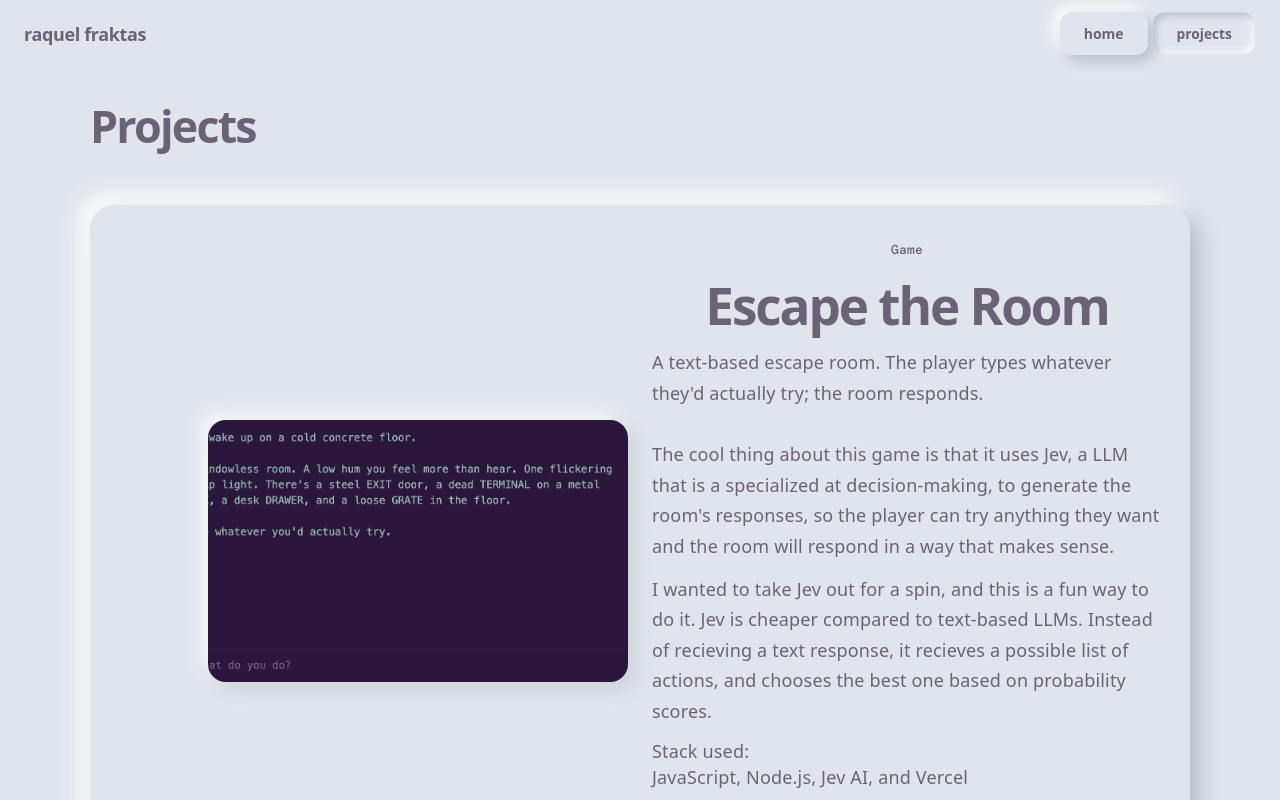
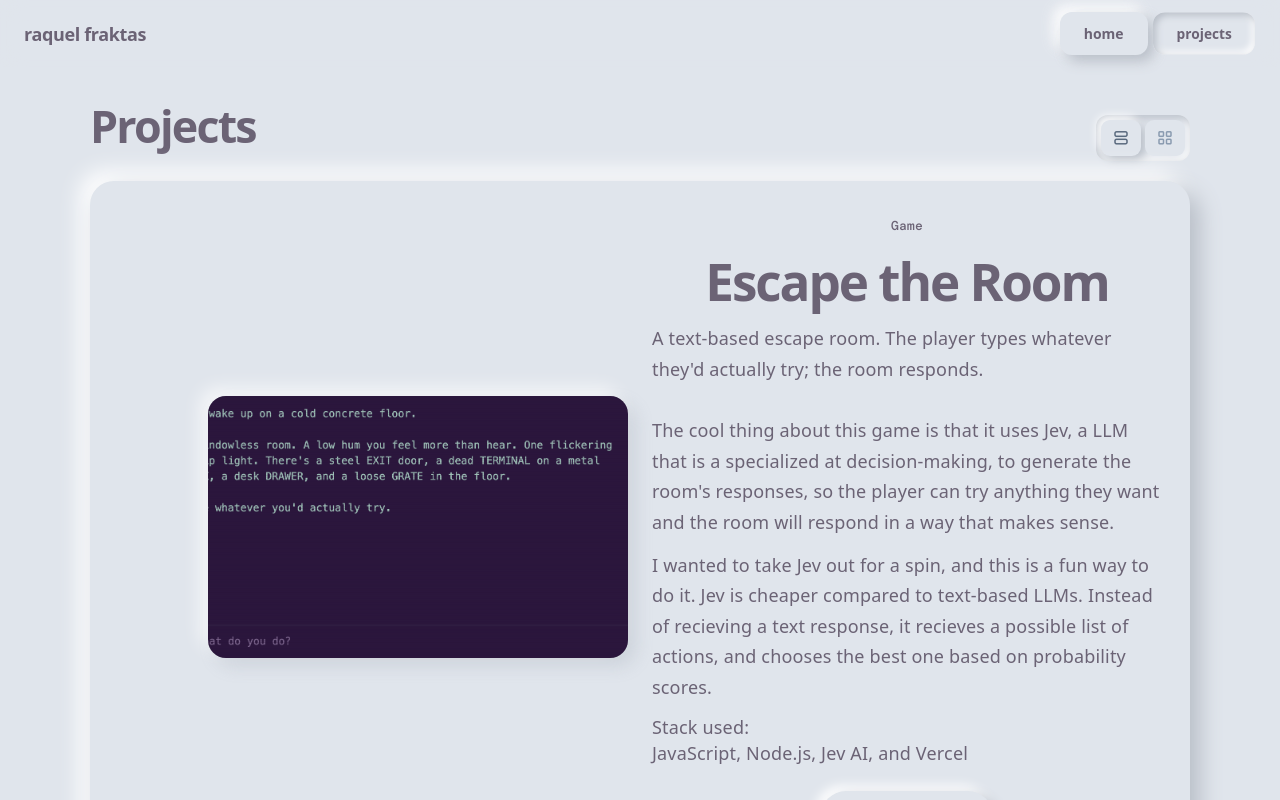
Before and after one commit to RaquelFraktas/my-portfolio, a React (Vite) app: page /projects in a window 1280 px wide. Both pictures are taken after a click on the picture 640 px from the left and 640 px from the top of the page. Shown: the top 800 px of the page. Built offline with nearby package versions, Linux system fonts and the light colour scheme.

Commit message:
add a new grid view

```diff
--- a/src/containers/ChromeExtensions.jsx
+++ b/src/containers/ChromeExtensions.jsx
@@ -3,12 +3,12 @@ import { useEffect, useId, useRef, useState } from "react";
 // finished chrome extensions
 const chromeExtensions = [
   {
-    name: "Italian Subtitles Injector", // TODO: real name
+    name: "Italian Subtitles Injector",
     type: "Chrome extension",
     description: "A Chrome extension that finds Italian subtitles on OpenSubtitles and adds them to the video you're watching, on any site with an HTML5 <video> player. I had a boyfriend where English wasn't his first language, and I wanted to watch movies with him, so I built this extension to make it easier to find Italian subtitles for any movie.",
   },
   {
-    name: "YouTube Ads Skipper", // TODO: real name
+    name: "YouTube Ads Skipper",
     type: "Chrome extension",
     description: "Don't like spending money on subscriptions? This extension skips YouTube ads for you.",
   },
--- a/src/pages/ProjectsPage.css
+++ b/src/pages/ProjectsPage.css
@@ -31,7 +31,7 @@
   align-items: end;
   justify-content: space-between;
   gap: 20px;
-  margin-bottom: 44px;
+  margin-bottom: 20px;
   flex-wrap: wrap;
 }
 
@@ -161,6 +161,139 @@
   }
 }
 
+/* VIEW TOGGLE: inset track, the selected layout pops out raised */
+.view-toggle {
+  display: inline-flex;
+  gap: 4px;
+  padding: 5px;
+  border-radius: var(--nav-radius);
+  background: var(--surface);
+  box-shadow: var(--inset-sm);
+}
+
+.view-toggle__btn {
+  display: inline-flex;
+  align-items: center;
+  justify-content: center;
+  width: 40px;
+  height: 36px;
+  border: none;
+  border-radius: 9px;
+  background: var(--surface);
+  color: var(--ink-muted);
+  font-size: 18px;
+  cursor: pointer;
+  transition: box-shadow 0.25s ease, color 0.25s ease;
+}
+
+.view-toggle__btn:hover,
+.view-toggle__btn:focus-visible {
+  color: var(--ink);
+}
+
+.view-toggle__btn.is-active {
+  color: var(--ink);
+  box-shadow: var(--raised-sm);
+}
+
+/* GRID VIEW: three compact cards per row */
+.projects-page__stack--grid {
+  display: grid;
+  grid-template-columns: repeat(3, minmax(0, 1fr));
+  gap: 24px;
+}
+
+.projects-page__stack--grid .project-feature {
+  grid-template-columns: minmax(0, 1fr);
+  align-content: start;
+  gap: 16px;
+  padding: 20px 18px 24px;
+  border-radius: 20px;
+  box-shadow: var(--raised-md);
+}
+
+/* image always on top, whichever side it sits on in the list view */
+.projects-page__stack--grid .project-feature__thumb-link {
+  order: -1;
+  justify-self: stretch;
+  max-width: none;
+  border-radius: 14px;
+}
+
+/* copy fills the card so the link can sit on the bottom edge, lining buttons up across a row */
+.projects-page__stack--grid .project-feature__copy {
+  flex: 1;
+  gap: 10px;
+}
+
+.projects-page__stack--grid .project-feature:not(.project-feature--extensions) {
+  display: flex;
+  flex-direction: column;
+}
+
+.projects-page__stack--grid .project-feature__link {
+  margin-top: auto;
+}
+
+.projects-page__stack--grid .project-feature__title {
+  font-size: 1.35rem;
+  letter-spacing: -0.03em;
+}
+
+.projects-page__stack--grid .project-feature__description {
+  font-size: 0.9rem;
+  line-height: 1.55;
+  display: -webkit-box;
+  -webkit-box-orient: vertical;
+  -webkit-line-clamp: 4;
+  line-clamp: 4;
+  overflow: hidden;
+}
+
+/* compact cards keep only the first paragraph */
+.projects-page__stack--grid .project-feature__description ~ .project-feature__description {
+  display: none;
+}
+
+.projects-page__stack--grid .project-tech {
+  font-size: 0.75rem;
+  margin-bottom: 6px;
+}
+
+.projects-page__stack--grid .project-feature__link {
+  margin-bottom: 0;
+  padding: 10px 16px;
+  font-size: 0.85rem;
+}
+
+/* the extensions card holds its own list, so it takes the full row */
+.projects-page__stack--grid .project-feature--extensions {
+  grid-column: 1 / -1;
+}
+
+.projects-page__stack--grid .project-feature--extensions .project-feature__description {
+  display: block;
+  -webkit-line-clamp: unset;
+  line-clamp: none;
+}
+
+@media (max-width: 1024px) {
+  .projects-page__stack--grid {
+    grid-template-columns: repeat(2, minmax(0, 1fr));
+  }
+}
+
+/* phones only fit one card per row, so the toggle has nothing to switch */
+@media (max-width: 760px) {
+  .projects-page__stack--grid {
+    grid-template-columns: minmax(0, 1fr);
+  }
+
+  .view-toggle {
+    display: none;
+  }
+}
+
 /* same width as the description so both share a right edge */
 .project-tech {
   margin: 0;
--- a/src/pages/ProjectsPage.jsx
+++ b/src/pages/ProjectsPage.jsx
@@ -1,3 +1,4 @@
+import { useState } from "react";
 import SiteNav from "../components/SiteNav";
 import MysteryGameProject from "../containers/MysteryGameProject";
 import MatrixProject from "../containers/MatrixProject";
@@ -6,7 +7,32 @@ import HorsesandDivorcesProject from "../containers/HorsesandDivorcesProject";
 import "./ProjectsPage.css";
 import ChromeExtensions from "../containers/ChromeExtensions";
 
+const VIEW_STORAGE_KEY = "projects-view";
+const views = [
+  { id: "list", label: "One card per row", icon: "ti-layout-list" },
+  { id: "grid", label: "Three cards per row", icon: "ti-layout-grid" },
+];
+
+function readSavedView() {
+  try {
+    return localStorage.getItem(VIEW_STORAGE_KEY) === "grid" ? "grid" : "list";
+  } catch {
+    return "list";
+  }
+}
+
 export default function ProjectsPage() {
+  const [view, setView] = useState(readSavedView);
+
+  function changeView(nextView) {
+    setView(nextView);
+    try {
+      localStorage.setItem(VIEW_STORAGE_KEY, nextView);
+    } catch {
+      // storage blocked (private mode etc.); the choice just won't persist
+    }
+  }
+
   return (
     <main className="projects-page">
       <SiteNav activeSection="projects" className="projects-page__nav" />
@@ -16,9 +42,24 @@ export default function ProjectsPage() {
           <div>
             <h2 className="projects-page__title">Projects</h2>
           </div>
+          <div className="view-toggle" role="group" aria-label="Project layout">
+            {views.map((option) => (
+              <button
+                key={option.id}
+                type="button"
+                className={`view-toggle__btn${view === option.id ? " is-active" : ""}`}
+                aria-pressed={view === option.id}
+                aria-label={option.label}
+                title={option.label}
+                onClick={() => changeView(option.id)}
+              >
+                <i className={`ti ${option.icon}`} aria-hidden="true" />
+              </button>
+            ))}
+          </div>
         </header>
 
-        <div className="projects-page__stack">
+        <div className={`projects-page__stack projects-page__stack--${view}`}>
           <MysteryGameProject/>
           <MatrixProject/>
           <NoSignalProject/>
```
